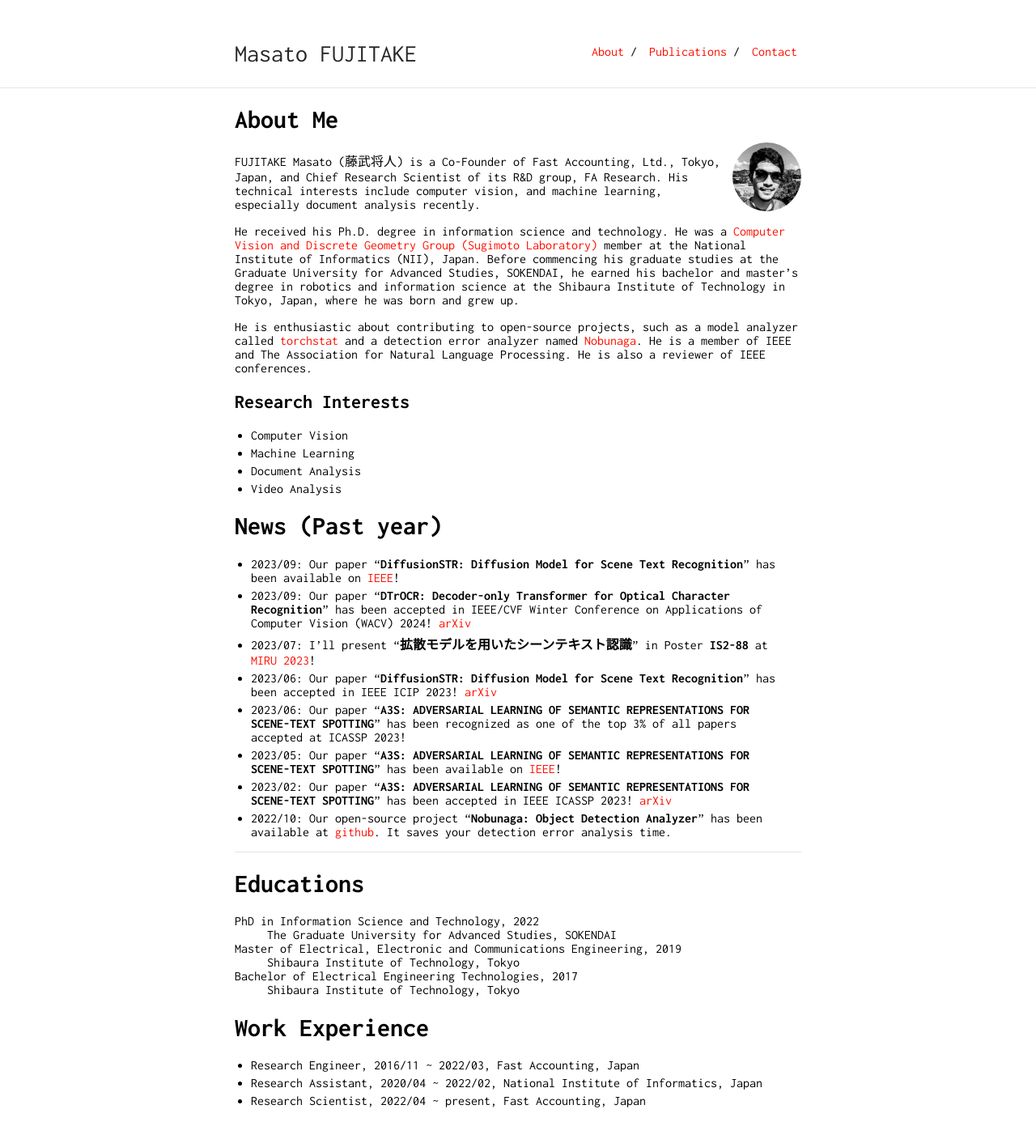
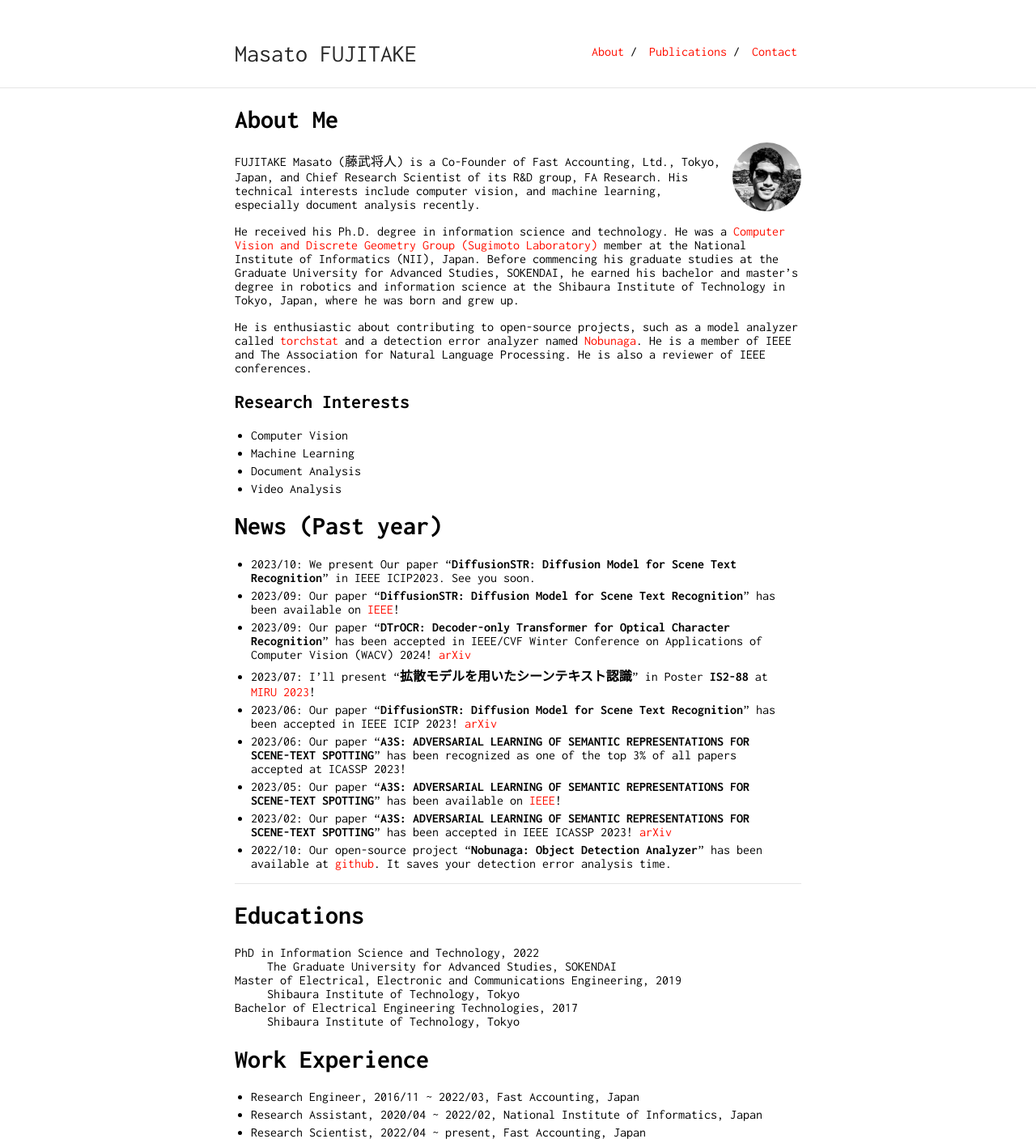
Before and after one commit to Swall0w/Swall0w.github.io, a Jekyll site: the page built from index.md, in a window 1280 px wide. Shown: the whole page at 81% size. Built offline with Jekyll 4.4.1, drawn with Linux system fonts in a browser that asks for light colours; our own code applies the rules of GitHub Pages for plain Markdown files; before the commit the page ends 1368 px from its top, so only the background shows below that.

Commit message:
Update index.md

```diff
--- a/index.md
+++ b/index.md
@@ -28,6 +28,7 @@ He is also a reviewer of IEEE conferences.
 
 
 # News (Past year)
+- 2023/10: We present Our paper "**DiffusionSTR: Diffusion Model for Scene Text Recognition**" in IEEE ICIP2023. See you soon.
 - 2023/09: Our paper "**DiffusionSTR: Diffusion Model for Scene Text Recognition**" has been available on [IEEE](https://ieeexplore.ieee.org/document/10222793)!
 - 2023/09: Our paper "**DTrOCR: Decoder-only Transformer for Optical Character Recognition**" has been accepted in IEEE/CVF Winter Conference on Applications of Computer Vision (WACV) 2024! [arXiv](https://arxiv.org/abs/2308.15996)
 - 2023/07: I'll present "**拡散モデルを用いたシーンテキスト認識**" in Poster **IS2-88** at [MIRU 2023](http://cvim.ipsj.or.jp/MIRU2023/program/)!
```
